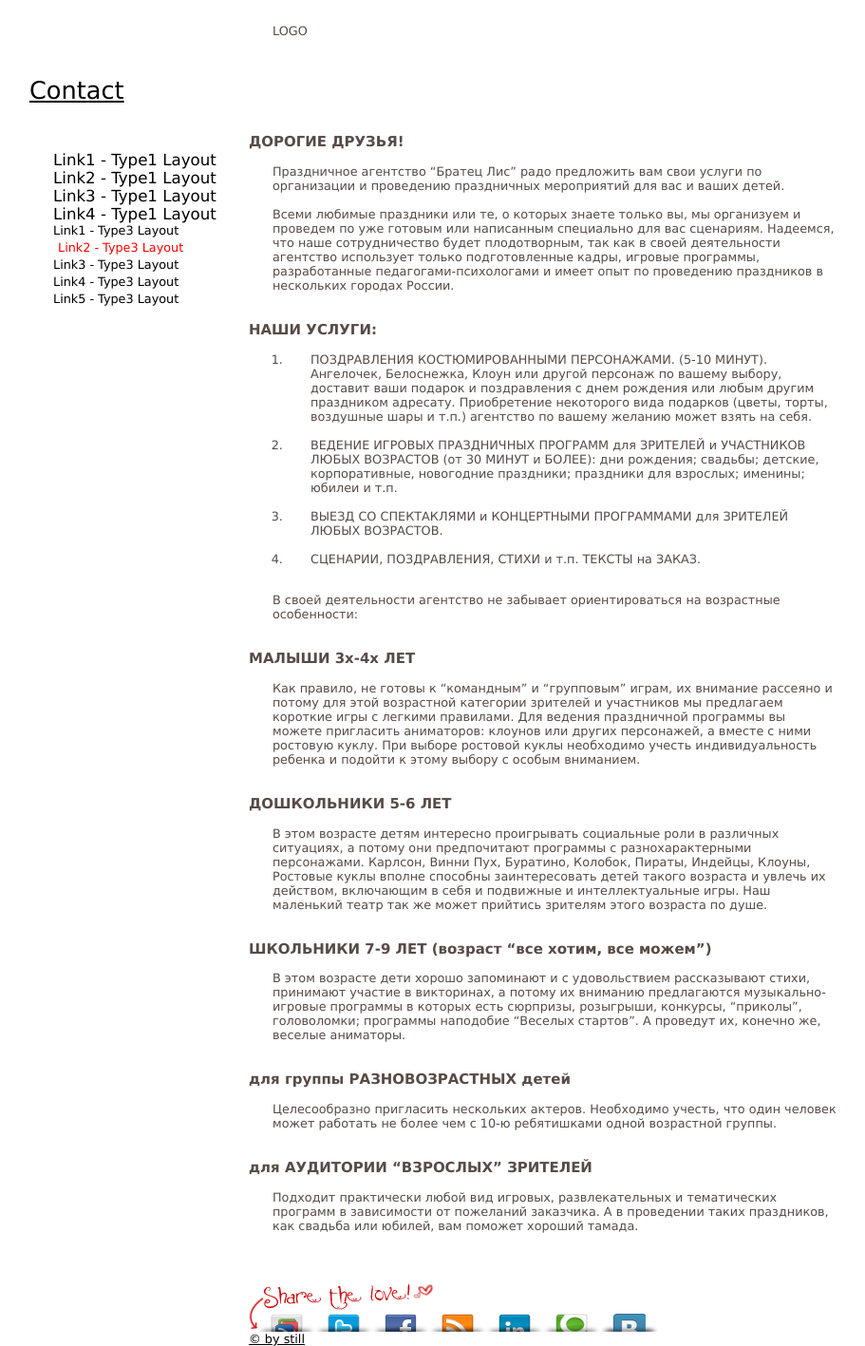
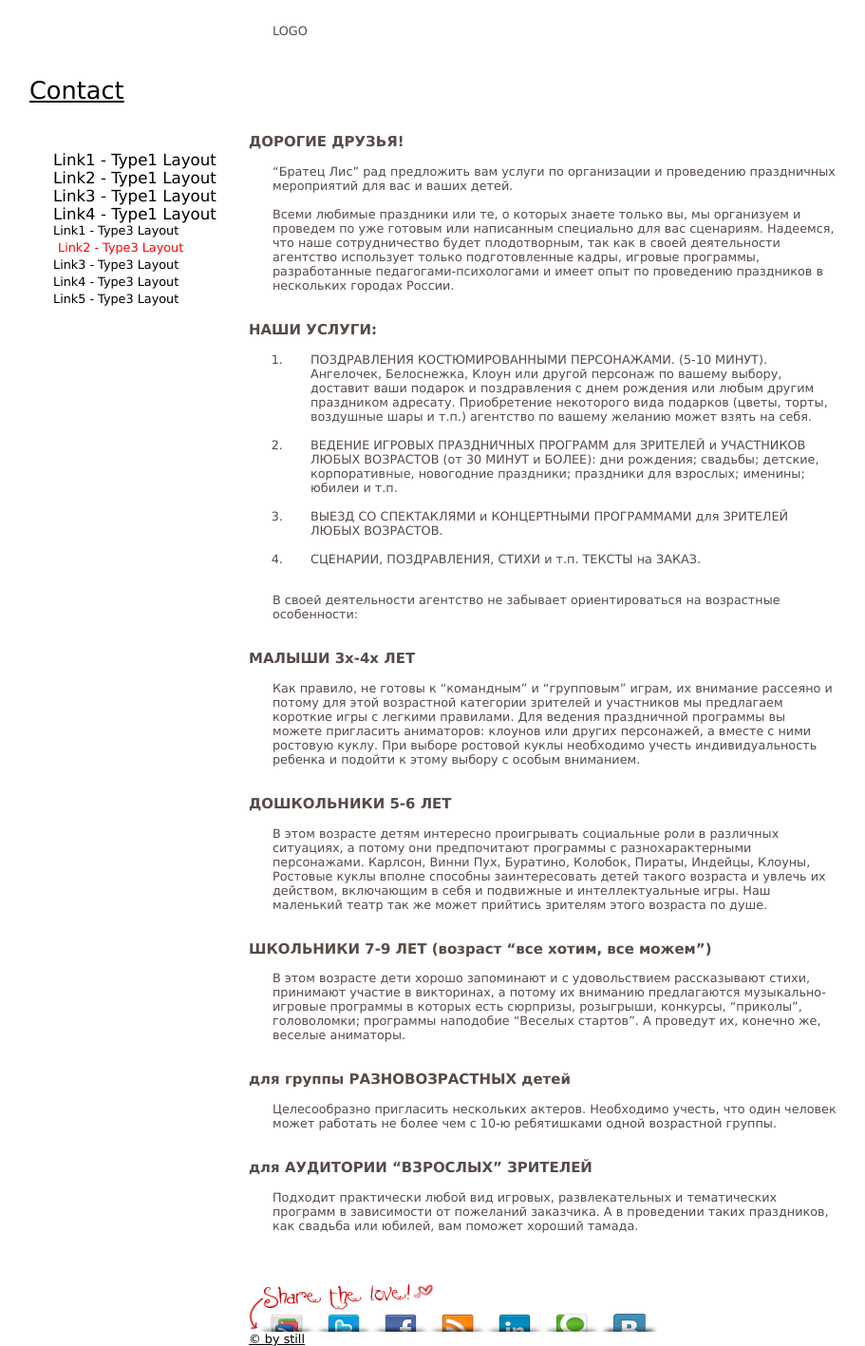
Before and after one commit to bratetslis/Site, a Jekyll site: the page built from testpage4.md, in a window 1280 px wide. Shown: the whole page at 95% size, without its empty margins (186-1097 px from the left). Built offline with Jekyll 4.4.1, drawn with Linux system fonts in a browser that asks for light colours.

Commit message:
Update testpage4.md

```diff
--- a/testpage4.md
+++ b/testpage4.md
@@ -5,7 +5,7 @@ nav: element
 ---
 ### ДОРОГИЕ ДРУЗЬЯ!
 
-Праздничное агентство "Братец Лис" радо предложить вам свои услуги по организации и проведению праздничных мероприятий для вас и ваших детей.
+"Братец Лис" рад предложить вам услуги по организации и проведению праздничных мероприятий для вас и ваших детей.
 
 Всеми любимые праздники или те, о которых знаете только вы, мы организуем и проведем по уже готовым или написанным специально для вас сценариям.
 Надеемся, что наше сотрудничество будет плодотворным, так как в своей деятельности агентство использует только подготовленные кадры, игровые программы, разработанные педагогами-психологами и имеет опыт по проведению праздников в нескольких городах России.
```
